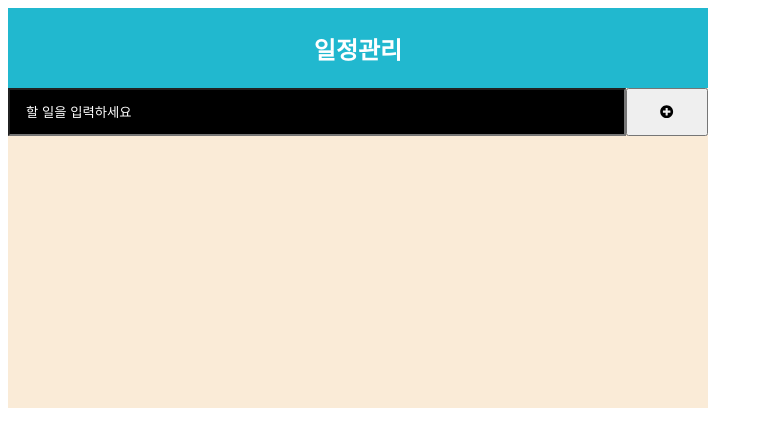
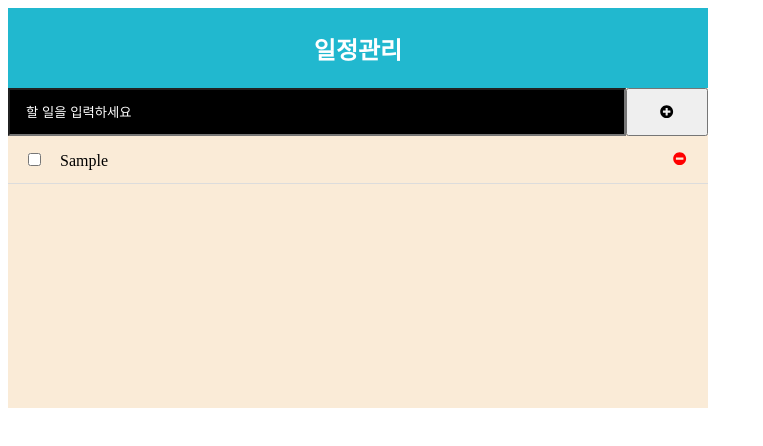
Before and after one commit to diaryStartProject/homework, a React app in the folder 1주차/고래/: page / in a window 1280 px wide. Both pictures are taken after typing "Sample" into the empty fields and a click on the button 666 px from the left and 112 px from the top of the page. Shown: the top 446 px of the page, without its empty margins (0-763 px from the left). Built offline with nearby package versions, Linux system fonts and the light colour scheme.

Commit message:
feat: 할일 추가/삭제 기능 구현

```diff
--- a/1주차/고래/src/app.css
+++ b/1주차/고래/src/app.css
@@ -40,8 +40,35 @@
 .plusBtn:hover {
   cursor: pointer;
 }
+
 .tasks {
   width: 100%;
   height: 17rem;
   overflow-y: scroll;
 }
+.li {
+  width: 100%;
+  list-style: none;
+  height: 3rem;
+  display: flex;
+  align-items: center;
+  justify-content: space-between;
+  padding: 1rem;
+  box-sizing: border-box;
+  border-bottom: 0.5px solid gainsboro;
+}
+input[type='checkbox']:checked + label {
+  text-decoration: line-through;
+}
+.task {
+  padding-left: 1rem;
+  color: black;
+}
+.delBtn {
+  border: none;
+  background-color: transparent;
+  color: red;
+}
+.delBtn:hover {
+  cursor: pointer;
+}
--- a/1주차/고래/src/app.jsx
+++ b/1주차/고래/src/app.jsx
@@ -5,17 +5,22 @@ import Tasks from './components/tasks.jsx';
 
 const App = () => {
     const [tasks, setTasks] = useState(
-        localStorage.getItem(`tasks`) ?
-        JSON.parse(localStorage.getItem(`tasks`))
+        localStorage.getItem('tasks') ?
+        JSON.parse(localStorage.getItem('tasks'))
         : []
     );
 
     const handleAdd = (item) => {
         setTasks([...tasks, {id: Date.now(), item}]);
     }
+    const handleDelete = (id) => {
+        const arr = JSON.parse(localStorage.getItem('tasks'));
+        const updatedTasks = arr.filter((v)=>v.id !== id);
+        setTasks([...updatedTasks]);
+    }
 
     useEffect(() => {
-        localStorage.setItem(`tasks`, JSON.stringify(tasks));
+        localStorage.setItem('tasks', JSON.stringify(tasks));
     },[tasks]);
 
     return (
@@ -25,6 +30,7 @@ const App = () => {
             <Tasks
             tasks={tasks}
             onAdd={handleAdd}
+            onDelete={handleDelete}
             />
         </section>
         </>
--- /dev/null
+++ b/1주차/고래/src/components/task.jsx
@@ -0,0 +1,27 @@
+import React from "react";
+
+const Task = ({id, task, onDelete}) => {
+    const deleteItem = () => {
+        onDelete(id);
+    }
+
+    return (
+        <>
+        <li className="li">
+            <div className="li-task">
+                <input
+                id="item"
+                name="task"
+                type="checkbox"
+                />
+                <label htmlFor="item" className="task">{task}</label>
+            </div>
+            <button className="delBtn" onClick={deleteItem}>
+                <i className="fas fa-minus-circle"></i>
+            </button>
+        </li>
+        </>
+    );
+}
+
+export default Task;
--- a/1주차/고래/src/components/tasks.jsx
+++ b/1주차/고래/src/components/tasks.jsx
@@ -1,12 +1,20 @@
 import React from "react";
+import Task from "./task.jsx";
 import TaskAddForm from "./taskAddForm.jsx"
 
-const Tasks = ({tasks, onAdd}) => {
+const Tasks = ({tasks, onAdd, onDelete}) => {
     return (
         <>
         <TaskAddForm onAdd={onAdd}></TaskAddForm>
         <section className="tasks">
-        {tasks.map((task) => {})}
+        {tasks.map((task) => (
+            <Task
+            key={task.id}
+            id={task.id}
+            task={task.item}
+            onDelete={onDelete}
+            />
+        ))}
         </section>
         </>
     );
```
